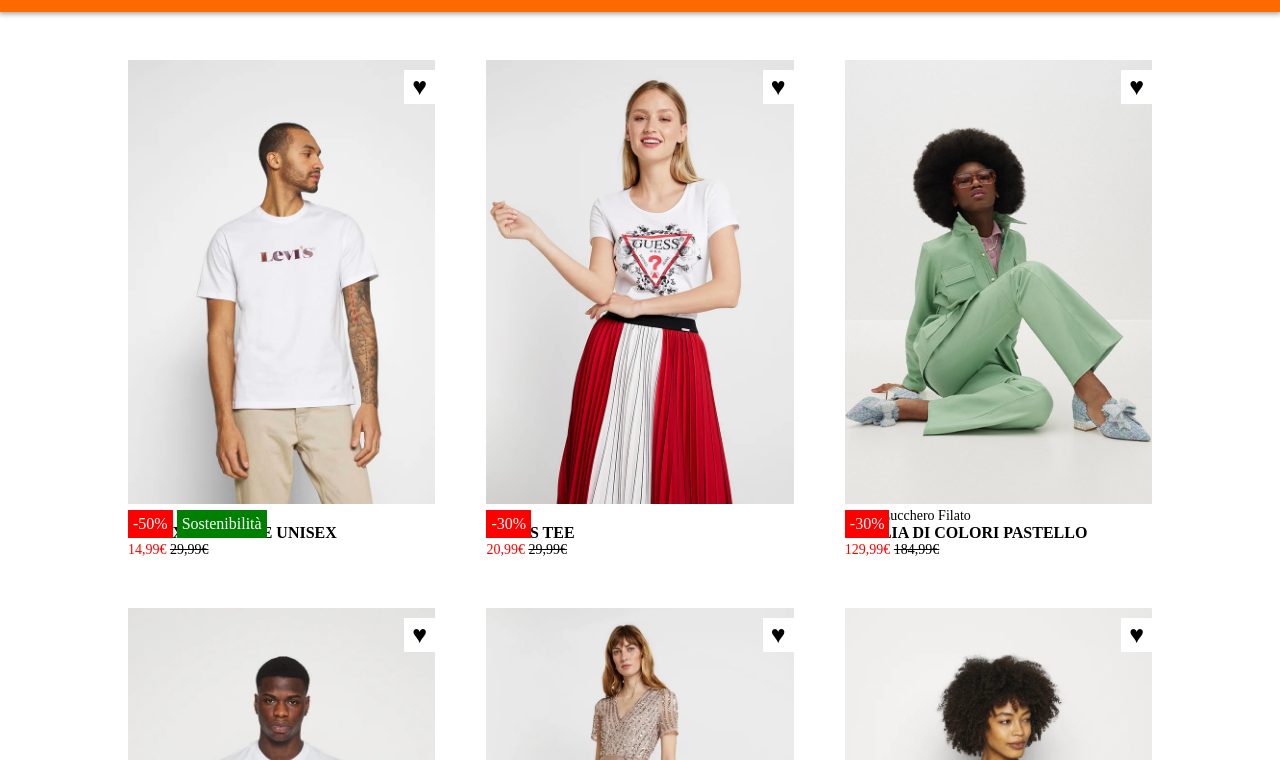
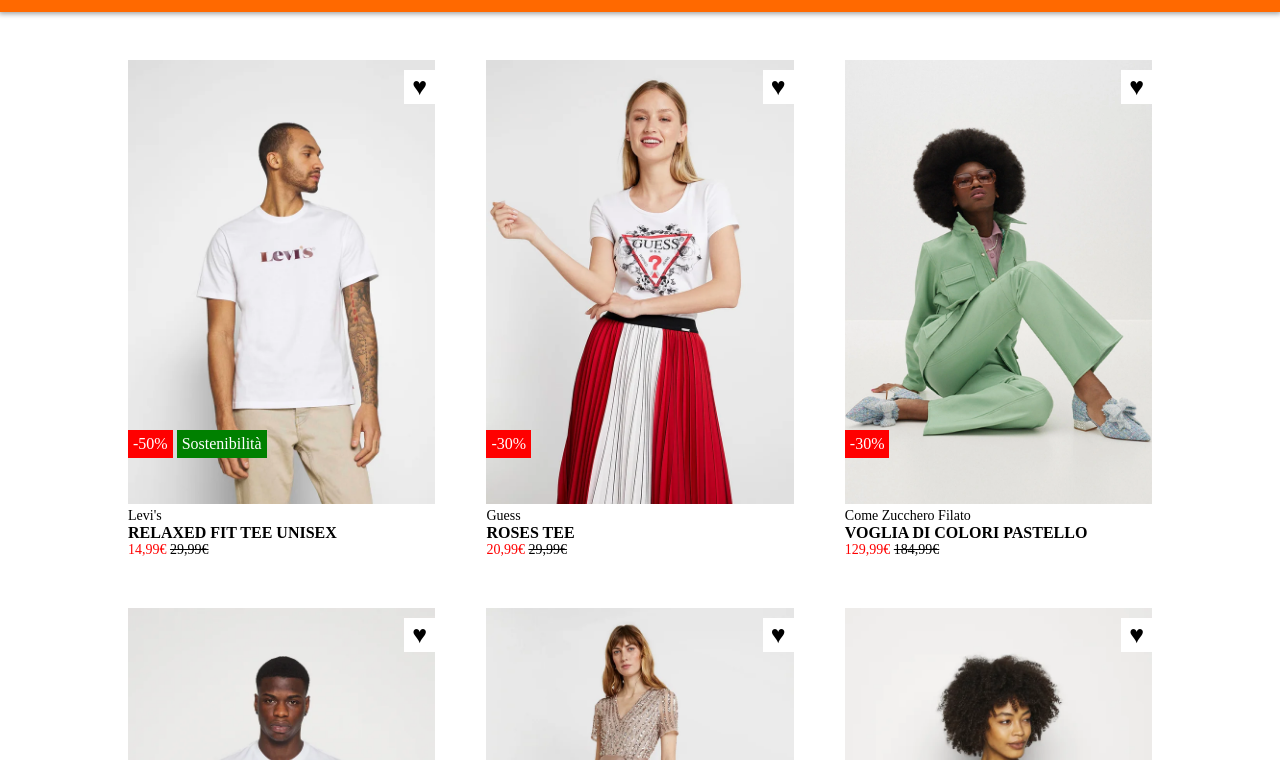
Before and after one commit to ilario-moreni/html-css-boolando, a plain HTML site: page index.html in a window 1280 px wide. Shown: the part 40-800 px from the top of the page. Drawn offline with Linux system fonts and the light colour scheme.

Commit message:
position infoProdotto fixed

```diff
--- a/css/style.css
+++ b/css/style.css
@@ -110,7 +110,7 @@ margin-top: 100px;
 .infoProdotto{
     position: absolute;
     left:0;
-    top: 450px;
+    bottom: 100px;
 }
 
 .sostenibile, .sconto{
--- a/index.html
+++ b/index.html
@@ -44,13 +44,18 @@
                 <div class="row row_1">
 <!-- col  -->
                     <div class="col">
-                        <img src="./img/1.webp" alt="" class="image">
-                        <img src="./img/1b.webp" alt="" class="image_b">
+                        <div class="image-card">
+                            <img src="./img/1.webp" alt="" class="image">
+                            <img src="./img/1b.webp" alt="" class="image_b">
+                            <div class="infoProdotto">
+                                <div class="sconto">-50%</div>
+                                <div class="sostenibile">Sostenibilità</div>
+                            </div>
+                        </div>
+
+
                         <div class="heart">&#9829;</div>
-                        <div class="infoProdotto">
-                            <div class="sconto">-50%</div>
-                            <div class="sostenibile">Sostenibilità</div>
-                        </div>
+
                         <div class="marca">Levi's</div>
                         <div class="bigger_text">RELAXED FIT TEE UNISEX</div>
                         <div class="price">14,99&#8364; <span class="notSale">29,99&#8364;</span></div>
```
